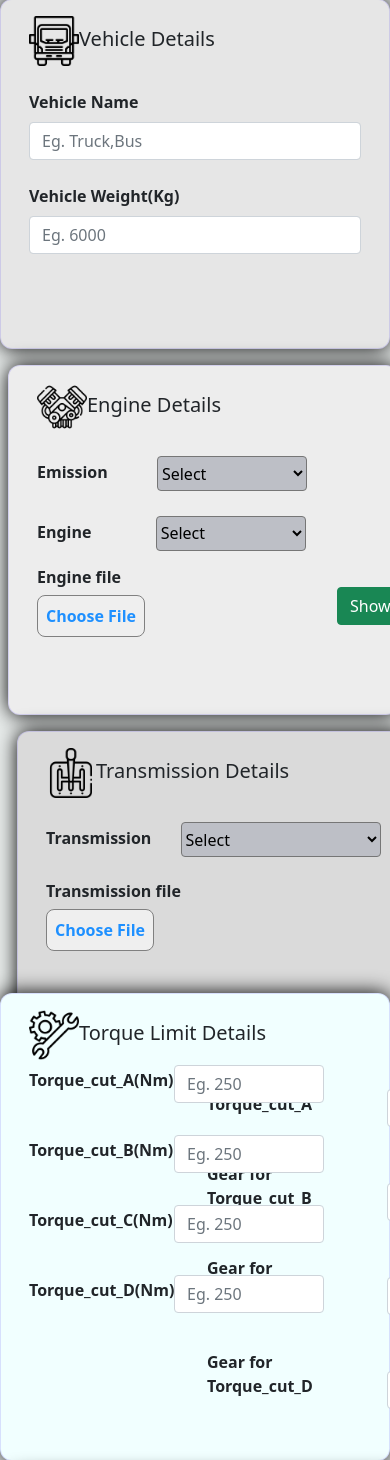
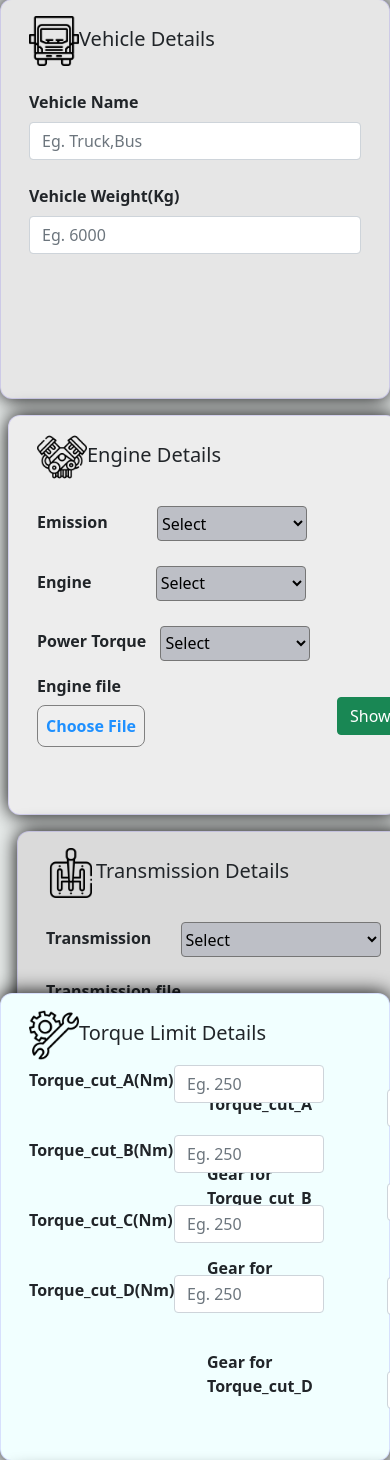
Before and after one commit to dhilipmaharish/GUI, a Flask app: template templates/index.html in a window 390 px wide; the page is wider, and only the part inside the window is pictured. Shown: the part 114-1574 px from the top of that part. Run offline with Flask 2, Linux system fonts and the light colour scheme; the template is opened without the code that fills it, so the values that code supplies are empty; parts of the project's set-up code (start-up, migrations or seed data) failed here and were passed over; some libraries are stand-ins or nearby versions.

Commit message:
update on dec19

```diff
--- a/app.py
+++ b/app.py
@@ -56,7 +56,7 @@ def upload():
         file_name['final_drive_name'] = [final_drive_file.filename, False]
         file_name['tire_sample_name'] = [tire_sample_file.filename, False]
         file_name['air_drag_name'] = [air_drag_file.filename, False]
-        engine_dict, emission_drop, engine_filter_dict = engine_input(engine_file)
+        engine_dict, emission_drop, engine_filter_dict, power_torque_filter_dict = engine_input(engine_file)
         trans_dict,trans_dict_len, trans_drop =  transmission_input(transmission_file)
         axel_drop,axle_type, from_axel_select_gear_ratio_option_show, from_gear_ratio_select_efficiency_option_show = final_drive_input(final_drive_file)
         tyre_size_drop,standard_drop,application_drop, radius_drop, rrc_drop, tire_description_dict = tire_input(tire_sample_file)
@@ -64,6 +64,7 @@ def upload():
     if engine_file:
         uploaddata["emission_object"] = emission_drop
         uploaddata["engine_object"] = engine_filter_dict
+        uploaddata["power_torque_object"] = power_torque_filter_dict
         session["engine_dict"] = engine_dict
         file_name['engine_name'][1] = True
     if transmission_file:
@@ -97,28 +98,31 @@ def upload():
 def graph():
     engine = request.form.get('engine')
     emission = request.form.get('emission')
+    powertype = request.form.get('power_type')
+    print(powertype)
     session["engine"] = engine
     session["emission"] = emission
+    session["power_type"] = powertype
     try:
         engine_update_dict = session.get("engine_dict", None)
-        x1 = engine_update_dict[str(engine)+'_'+str(emission)]['Engine speed']
-        y1 = engine_update_dict[str(engine)+'_'+str(emission)]['Torque']
-        x2 = engine_update_dict[str(engine)+'_'+str(emission)]['Engine speed']
-        y2 = engine_update_dict[str(engine)+'_'+str(emission)]['Power']
+        x1 = engine_update_dict[str(engine)+'_'+str(emission)+'_'+str(powertype)]['Engine speed']
+        y1 = engine_update_dict[str(engine)+'_'+str(emission)+'_'+ str(powertype)]['Torque']
+        x2 = engine_update_dict[str(engine)+'_'+str(emission)+'_'+str(powertype)]['Engine speed']
+        y2 = engine_update_dict[str(engine)+'_'+str(emission)+'_'+str(powertype)]['Power']
     except:
-        x1 = engine_dict[str(engine)+'_'+str(emission)]['Engine speed']
-        y1 = engine_dict[str(engine)+'_'+str(emission)]['Torque']
-        x2 = engine_dict[str(engine)+'_'+str(emission)]['Engine speed']
-        y2 = engine_dict[str(engine)+'_'+str(emission)]['Power']
+        x1 = engine_dict[str(engine)+'_'+str(emission)+'_'+str(powertype)]['Engine speed']
+        y1 = engine_dict[str(engine)+'_'+str(emission)+'_'+str(powertype)]['Torque']
+        x2 = engine_dict[str(engine)+'_'+str(emission)+'_'+str(powertype)]['Engine speed']
+        y2 = engine_dict[str(engine)+'_'+str(emission)+'_'+str(powertype)]['Power']
     col1 = 'steelblue'
     col2 = 'red'
     fig, ax = plt.subplots()
     ax.plot(x1, y1, color=col1)
     ax.set_xlabel("Engine speed[rpm]", fontsize=14)
-    ax.set_ylabel("Torque[Nm]", color=col1, fontsize=16)
+    ax.set_ylabel("Torque[Nm]", color=col2, fontsize=16)
     ax2 = ax.twinx()
     ax2.plot(x2, y2, color=col2)
-    ax2.set_ylabel("Power[kW]", color=col2, fontsize=20)
+    ax2.set_ylabel("Power[kW]", color=col1, fontsize=20)
     plt.xlim(500, 5000)
     plt.ylim(0,160)
     plt.savefig("static\output.jpg", dpi=800)
@@ -137,6 +141,7 @@ def output_page():
         input_form["vehicle_weight"] = vehicle_weight = request.form.get("vehicle_weight")
         input_form["engine"] = engine = session.get("engine", None)
         input_form["emission"] = emission = session.get("emission", None)
+        input_form["powertorque"] = powertorque = session.get("power_type", None)
         input_form["transmission"] = transmission = request.form.get("transmission_type")
         input_form["axel"] = axel = request.form.get("axel_type")
         input_form["axel_layout"] = axel_layout = request.form.get("axle_layout_type")
@@ -222,24 +227,24 @@ def output_page():
         if engine and emission:
             try :
                 engine_update_dict = session.get("engine_dict", None)
-                for ii in range(0, len(engine_update_dict[str(engine)+'_'+str(emission)]['Engine speed'])):
+                for ii in range(0, len(engine_update_dict[str(engine)+'_'+str(emission)+'_'+str(powertorque)]['Engine speed'])):
                     sheet.Cells(engine_row, 5).Value = engine_update_dict[str(
-                        engine)+'_'+str(emission)]['Engine speed'][ii]
+                        engine)+'_'+str(emission)+'_'+str(powertorque)]['Engine speed'][ii]
                     sheet.Cells(engine_row,  6).Value = engine_update_dict[str(
-                        engine)+'_'+str(emission)]['Torque'][ii]
+                        engine)+'_'+str(emission)+'_'+str(powertorque)]['Torque'][ii]
                     sheet.Cells(engine_row,  7).Value = engine_update_dict[str(
-                        engine)+'_'+str(emission)]['Power'][ii]
+                        engine)+'_'+str(emission)+'_'+str(powertorque)]['Power'][ii]
                     engine_row = engine_row+1
                 sheet.Cells(42,5).Value = engine
                 #sheet.Cells(43,5).Value = emission
             except:
-                for ii in range(0, len(engine_dict[str(engine)+'_'+str(emission)]['Engine speed'])):
+                for ii in range(0, len(engine_dict[str(engine)+'_'+str(emission)+'_'+str(powertorque)]['Engine speed'])):
                     sheet.Cells(engine_row, 5).Value = engine_dict[str(
-                        engine)+'_'+str(emission)]['Engine speed'][ii]
+                        engine)+'_'+str(emission)+'_'+str(powertorque)]['Engine speed'][ii]
                     sheet.Cells(engine_row,  6).Value = engine_dict[str(
-                        engine)+'_'+str(emission)]['Torque'][ii]
+                        engine)+'_'+str(emission)+'_'+str(powertorque)]['Torque'][ii]
                     sheet.Cells(engine_row,  7).Value = engine_dict[str(
-                        engine)+'_'+str(emission)]['Power'][ii]
+                        engine)+'_'+str(emission)+'_'+str(powertorque)]['Power'][ii]
                     engine_row = engine_row+1
                 sheet.Cells(42,5).Value = engine
                 #sheet.Cells(43,5).Value = emission
--- a/src/input_variable.py
+++ b/src/input_variable.py
@@ -6,7 +6,7 @@ from src.air_resistence import air_resistance
 import json
 
 trans_dict,trans_dict_len, trans_drop = transmission_input()
-engine_dict, emission_drop, engine_filter_dict = engine_input()
+engine_dict, emission_drop, engine_filter_dict, power_torque_filter_dict = engine_input()
 axel_drop,axle_type, from_axel_select_gear_ratio_option_show, from_gear_ratio_select_efficiency_option_show = final_drive_input()
 tyre_size_drop,standard_drop,application_drop, radius_drop, rrc_drop, tire_description_dict = tire_input()
 vehicle_category_drop, cab_drop, rear_body_drop, air_resistance_drop = air_resistance()
@@ -15,6 +15,7 @@ vehicle_category_drop, cab_drop, rear_body_drop, air_resistance_drop = air_resis
 inputdata = {
     "emission_object" : emission_drop,
     "engine_object" : engine_filter_dict,
+    "power_torque_object" : power_torque_filter_dict,
     "transsmission_object" : trans_drop,
     "no_gears_object" : trans_dict_len,
     "final_drive_object" : axel_drop,
@@ -33,6 +34,8 @@ inputdata = {
     "air_resistance_object" : air_resistance_drop
 }
 
+print(inputdata)
+
 
 driving_resistance_cell = {'driving_resistance1':9,'driving_resistance2':10,'driving_resistance3':11,'driving_resistance4':12,
                             'driving_resistance5':13,'driving_resistance6':14,'driving_resistance7':15,'driving_resistance8':16,
--- a/static/script.js
+++ b/static/script.js
@@ -1,7 +1,6 @@
 let inputvalue_dict;
 
 function myFunc(value) {
-    console.log(value);
     inputvalue_dict = value
 }
 
@@ -15,6 +14,26 @@ function filterengine() {
         $("#engine_type").append(optionTemplate);
     });
 
+}
+
+// function filterpowertorque() {
+//     $("#power_type").empty();
+//     $("#power_type").append("<option value='' selected disabled>Select</option>");
+//     let power_torque_str = `${$("#emission_type").val()} ${$("#engine_type").val()}`
+//     inputvalue_dict["power_torque_object"][power_torque_str].forEach(value => {
+//         let optionTemplate = `<option value="${value}">${value}</option>`
+//         $("#power_type").append(optionTemplate);
+//     });
+// }
+function filterpowertorque() {
+    $("#power_type").empty();
+    $("#power_type").append("<option value='' selected disabled>Select</option>");
+    let power_torque_str = `${$('#emission_type').val()} ${$("#engine_type").val()}`
+    console.log(power_torque_str)
+    inputvalue_dict["power_torque_object"][power_torque_str].forEach(value => {
+        let optionTemplate = `<option value="${value}">${value}</option>`;
+        $("#power_type").append(optionTemplate);
+    });
 }
 
 function filterAxleLayout() {
@@ -40,6 +59,7 @@ function filterRatio() {
     $("#efficiency_type").append("<option value='' selected disabled>Select</option>");
 
     let axle_ratio_string = `${$("#axel_type").val()} ${$("#axle_layout_type").val()}`
+    console.log(axle_ratio_string)
     inputvalue_dict["ratio_object"][axle_ratio_string].forEach(value => {
         let optionTemplate = `<option value="${value}" >${value}</option>`;
         $("#ratio_type").append(optionTemplate);
--- a/templates/index.html
+++ b/templates/index.html
@@ -84,7 +84,7 @@
         <form method="post" id="Form1" action="{{url_for('output_page')}}" onsubmit= "submit_button.disabled = true; return true;">
           <div class="row" style="max-height: 1000px">
         <!-- -----------------------Vehicle Details---------------------- -->
-            <div class="card1 mt-3 col-lg-3 col-md-10 col-sm-12 col-xs-12" style="height:350px">
+            <div class="card1 mt-3 col-lg-3 col-md-10 col-sm-12 col-xs-12" style="height:400px">
               <div class="card-body">
                 <h5 class="card-title">
                   <image
@@ -126,7 +126,7 @@
             </div>
             <div
               class="card2 mt-3 col-lg-6 col-md-10 col-sm-12 col-xs-12"
-              style="left: 8px; height:350px;"
+              style="left: 8px; height:400px;"
             >
               <div class="card-body">
                 <h5 class="card-title">
@@ -160,6 +160,23 @@
                       form="Form2"
                       required = "required"
                       style="left: 45px; width: 150px;"
+                      onchange = "filterpowertorque()"
+                    >
+                      <option value="" selected disabled>Select</option>
+                    </select>
+                  </div>
+                </div>
+                <div class="mb-3 mt-4">
+                  <label for="Power_torque" class="form-label"
+                    ><strong>Power Torque</strong>
+                  </label>
+                  <div class="btn-group" style="left: 10px">
+                    <select
+                      name="power_type"
+                      id="power_type"
+                      form="Form2"
+                      required = "required"
+                      style="left: 45px; width: 150px;"
                     >
                       <option value="" selected disabled>Select</option>
                     </select>
@@ -190,7 +207,7 @@
               </div>
             </div>
             <div class="card3 mt-3 col-lg-3 col-md-10 col-sm-12 col-xs-12"
-              style="left:17px;  height:350px; ">
+              style="left:17px;  height:400px; ">
               <div class="card-body">
                 <h5 class="card-title">
                   <img
@@ -1224,7 +1241,8 @@
         url:'/graph',
         data:{
           'engine':$("#engine_type").val(),
-          'emission':$("#emission_type").val()
+          'emission':$("#emission_type").val(),
+          'power_type':$("#power_type").val()
         },
         success:function (response) {
             $("#graph_img").attr("src", "/static/" + response);
```
Also changed, not shown: src/engine.py (+16 -4 lines), templates/output.html (+20 -3 lines).
